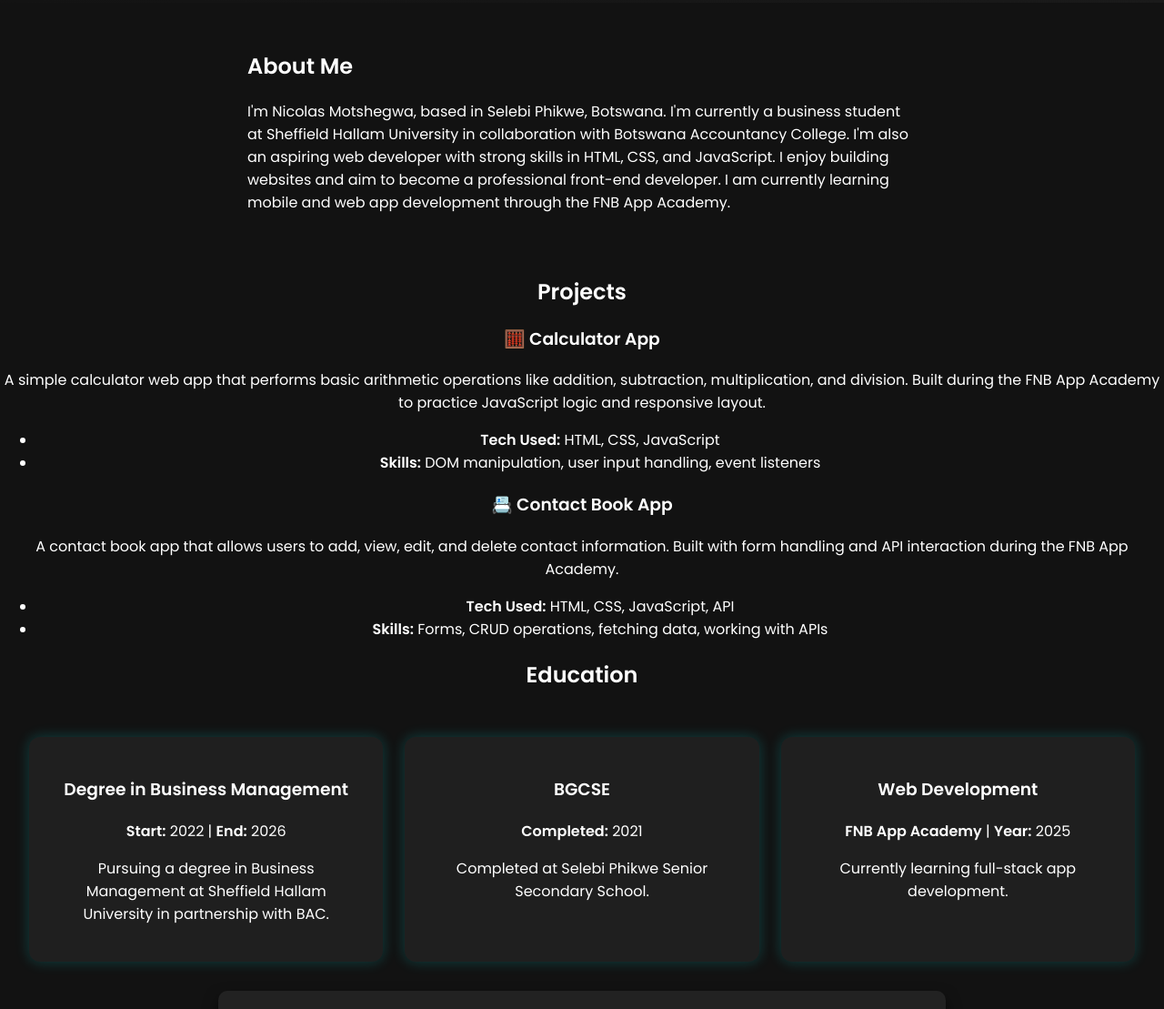
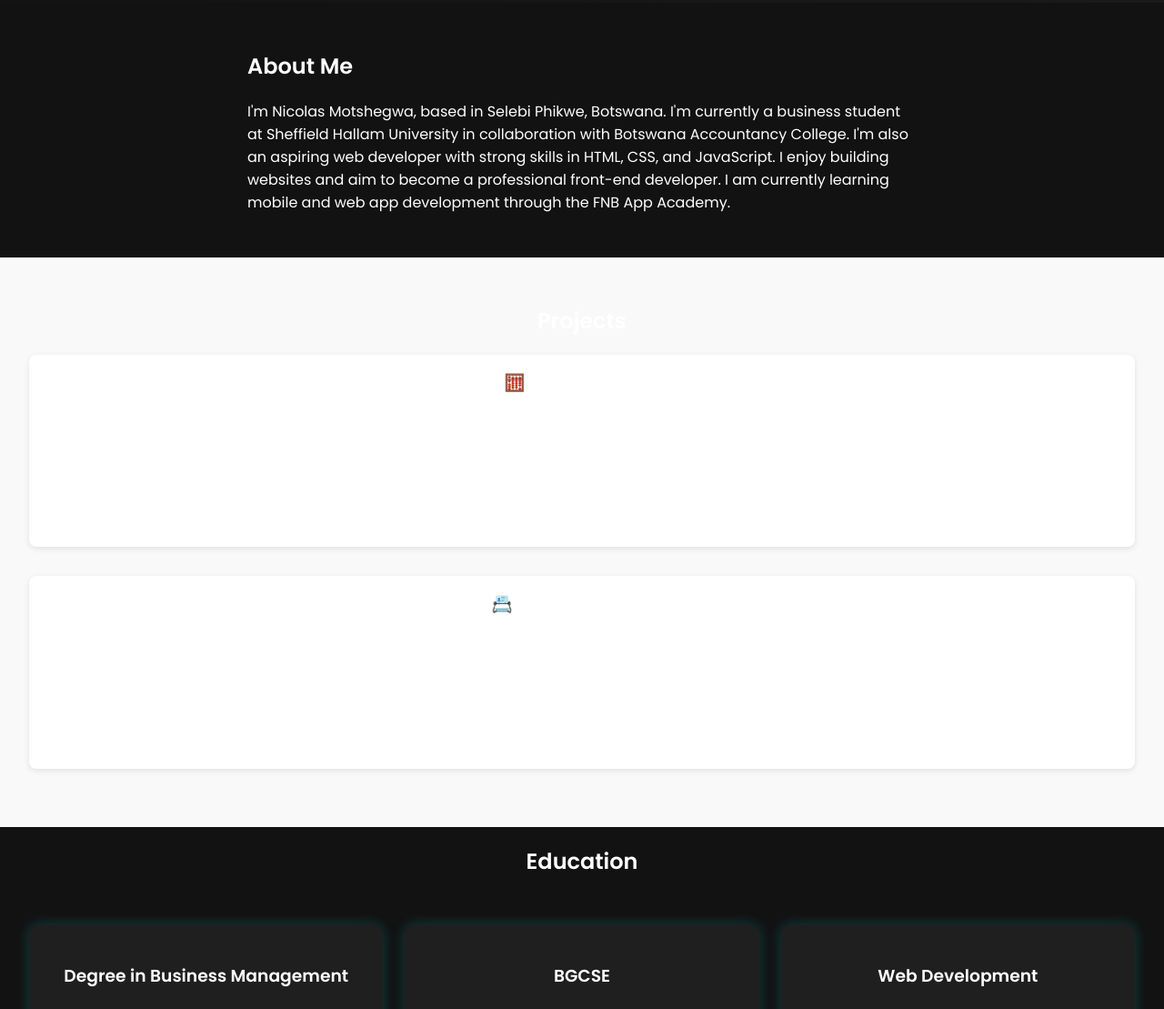
Before and after one commit to nicolasmots/Portfolio, a plain HTML site: page index.html in a window 1280 px wide. Shown: the part 840-1949 px from the top of the page at 91% size. Drawn offline with Linux system fonts and the light colour scheme.

Commit message:
styled the projects section

```diff
--- a/style.css
+++ b/style.css
@@ -176,6 +176,28 @@ a:hover {
   padding: 2rem;
 }
 
+#projects {
+  padding: 2rem;
+  background-color: #f9f9f9;
+}
+
+.project {
+  margin-bottom: 2rem;
+  padding: 1rem;
+  background-color: white;
+  border-radius: 8px;
+  box-shadow: 0 2px 6px rgba(0, 0, 0, 0.1);
+}
+
+.project h3 {
+  margin-top: 0;
+}
+
+.project ul {
+  padding-left: 1.2rem;
+}
+
+
 .card-container {
   display: grid;
   grid-template-columns: repeat(auto-fit, minmax(250px, 1fr));
@@ -199,6 +221,7 @@ a:hover {
   background-color: #ffffff;
   box-shadow: 0 0 15px rgba(0, 0, 0, 0.1);
 }
+
 
 /* ===== Contact Form ===== */
 .contact-section {
```
